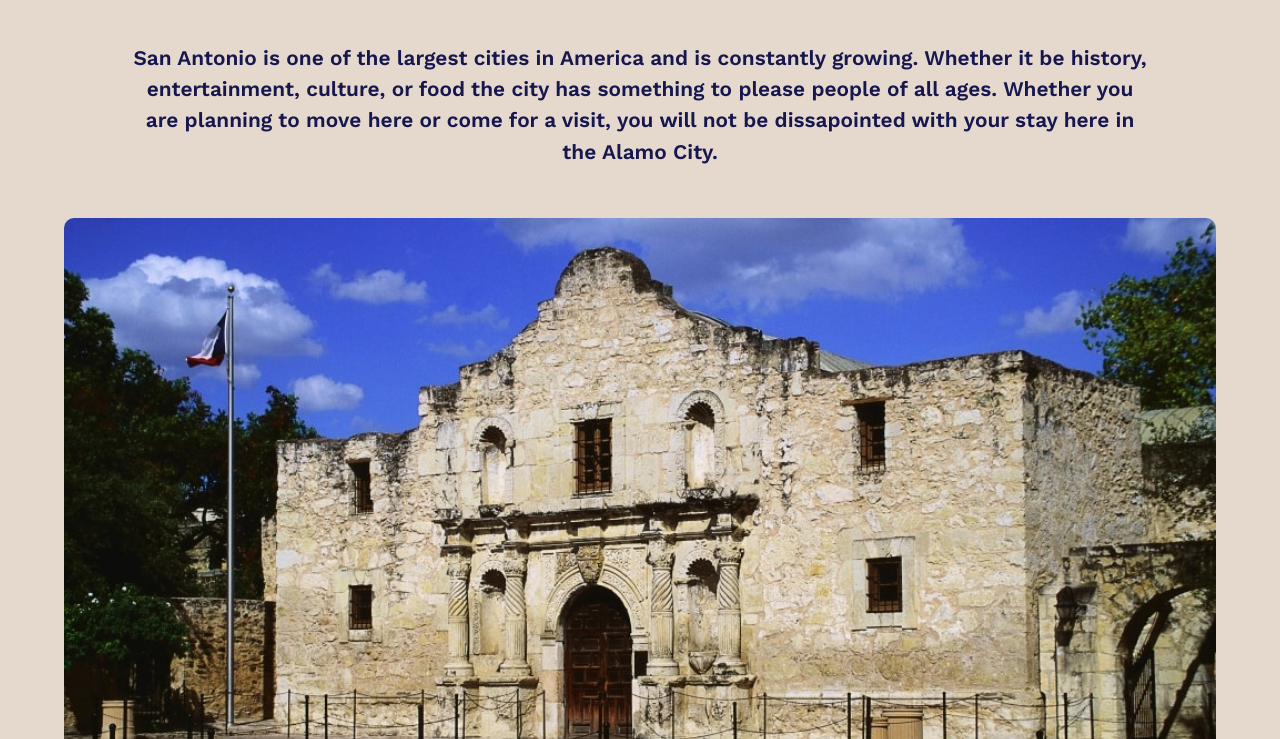
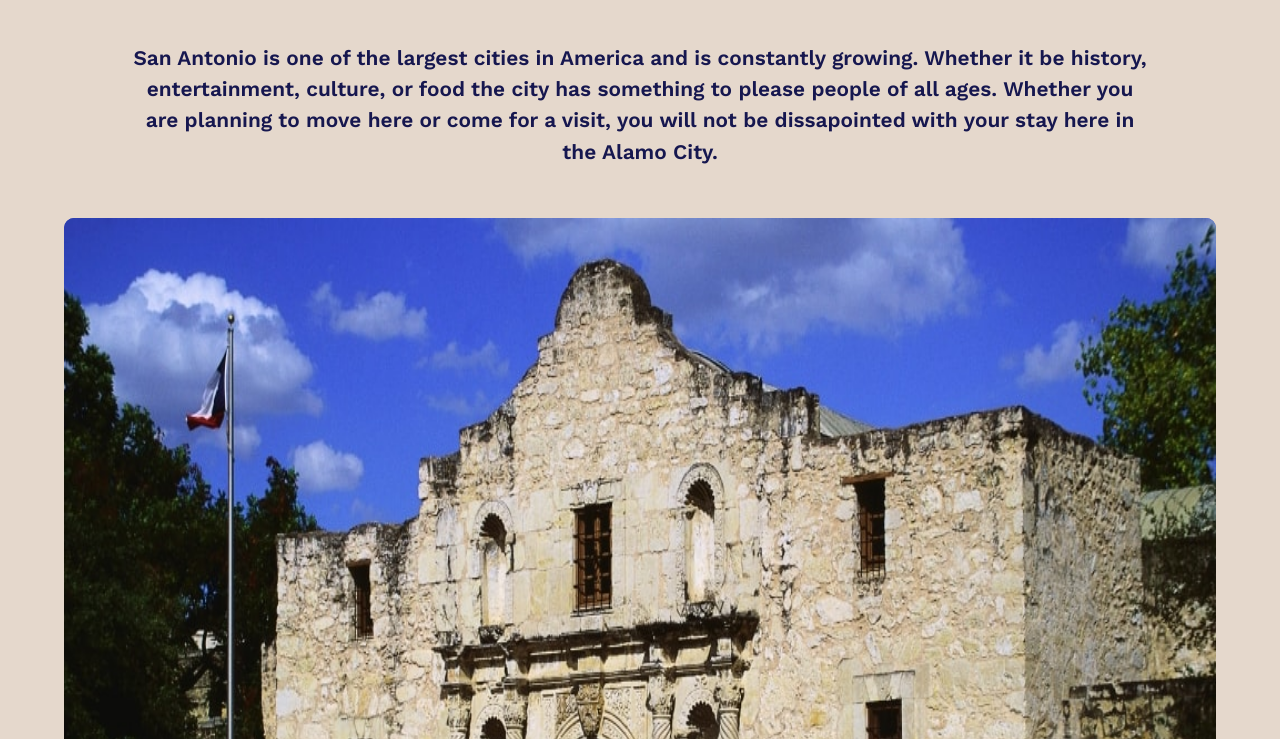
Before and after one commit to eric-luna/eric-luna.github.io, a plain HTML site: page San-Antonio-City-Guide/index.html in a window 1280 px wide. Shown: the part 213-952 px from the top of the page. Drawn offline with nearby package versions, Linux system fonts and the light colour scheme.

Commit message:
changed city guide css file

```diff
--- a/San-Antonio-City-Guide/css/main.css
+++ b/San-Antonio-City-Guide/css/main.css
@@ -101,7 +101,7 @@ html,body{
 	background-position: center;
 	border-radius: 10px;
 	width: 90%;
-	height: 100%;
+	height: 850px;
 	margin: auto;
 }
 .art-pic{
```
